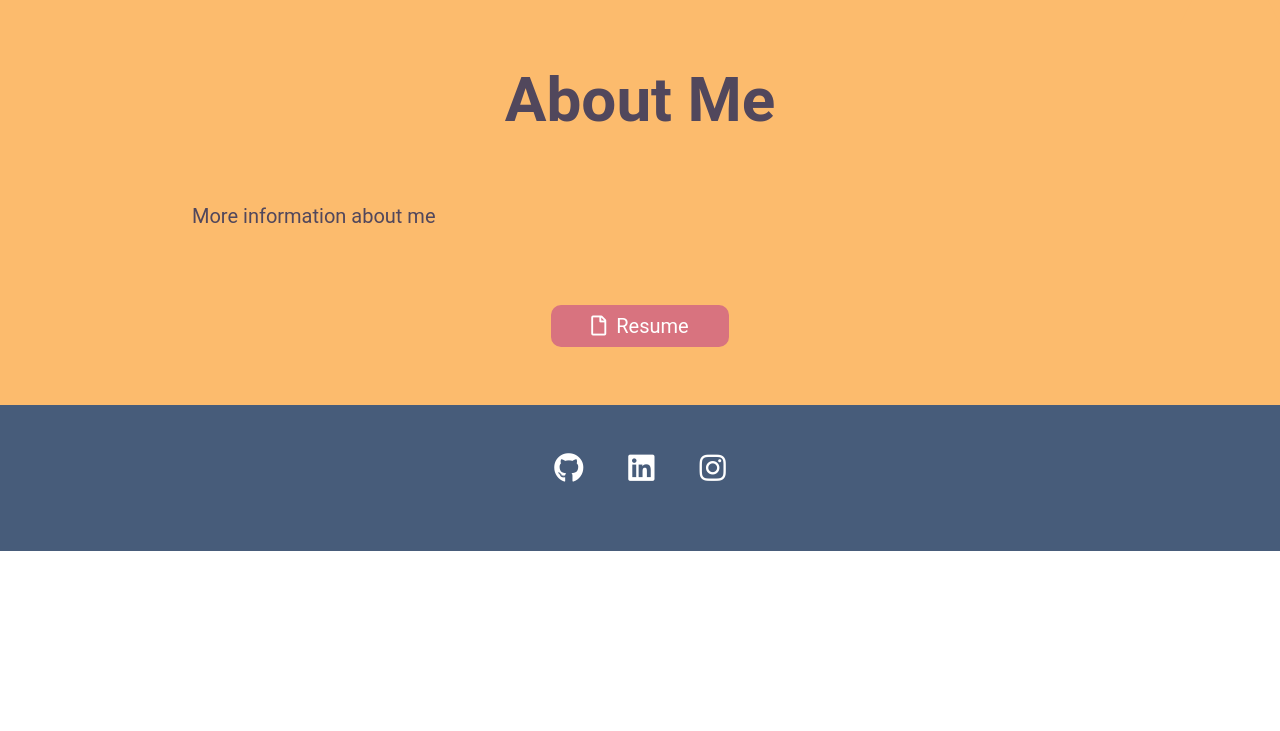
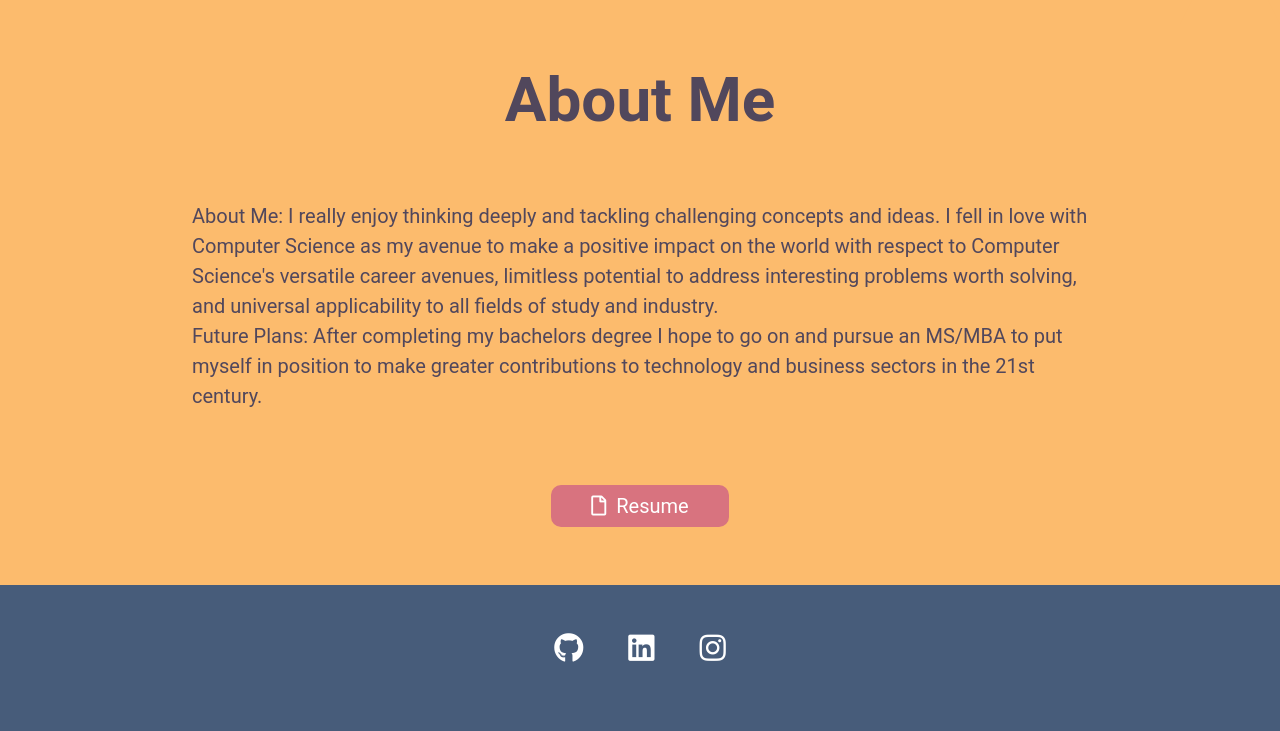
Before and after one commit to justin-hill426/personal-portfolio-flask, a Flask app: page /about in a window 1280 px wide; the page is wider, and only the part inside the window is pictured. Shown: the part 809-1540 px from the top of that part. Before the commit the page ends 1360 px from the top of that part, so only its background shows below. Run offline with Flask 2, Linux system fonts and the light colour scheme; data comes from the database, SQL or seed files in the repository; both versions use the stored data as it was after the commit.

Commit message:
Updated Readme
And Gitignore

```diff
--- a/templates/about.html
+++ b/templates/about.html
@@ -10,7 +10,11 @@
         <div id="triangle8"></div>
         <h2>About Me</h2>
         <p>
-            More information about me
+            About Me:
+I really enjoy thinking deeply and tackling challenging concepts and ideas. I fell in love with Computer Science as my avenue to make a positive impact on the world with respect to Computer Science's versatile career avenues, limitless potential to address interesting problems worth solving, and universal applicability to all fields of study and industry.
+<br>
+Future Plans:
+After completing my bachelors degree I hope to go on and pursue an MS/MBA to put myself in position to make greater contributions to technology and business sectors in the 21st century.
         </p>
         <a href="../static/2021-08-13%20Hill,%20Justin%20Resumé.pdf" target="_blank"><i class="far fa-file"></i>Resume</a>
     </section>
```
Also changed, not shown: README.md, projects.db, 1 other file.
